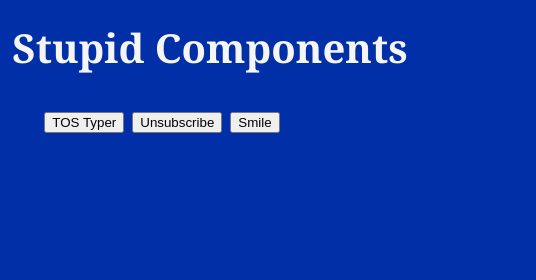
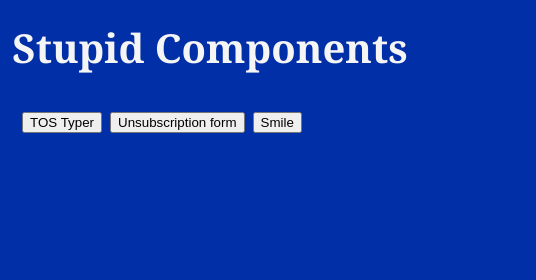
Before and after one commit to antxhan/stupidhackathon, a website built with webpack: page src/template.html in a window 1280 px wide. Shown: the top 280 px of the page, 478-1014 px from the left. Built offline with nearby package versions, Linux system fonts and the light colour scheme; files whose address does not match are found by name.

Commit message:
Change nav button value

```diff
--- a/src/template.html
+++ b/src/template.html
@@ -15,7 +15,7 @@
       <nav>
         <ul>
           <li><button value="terms">TOS Typer</button></li>
-          <li><button value="unsubscribe">Unsubscribe</button></li>
+          <li><button value="unsubscribe">Unsubscription form</button></li>
           <li><button value="flash">Smile</button></li>
         </ul>
       </nav>
```
